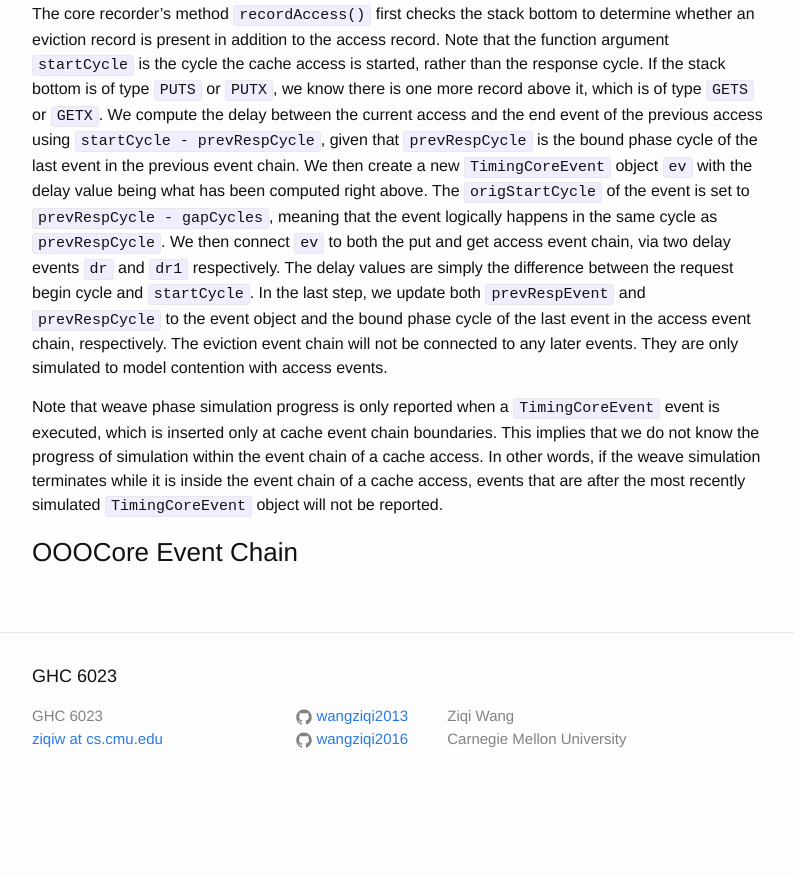
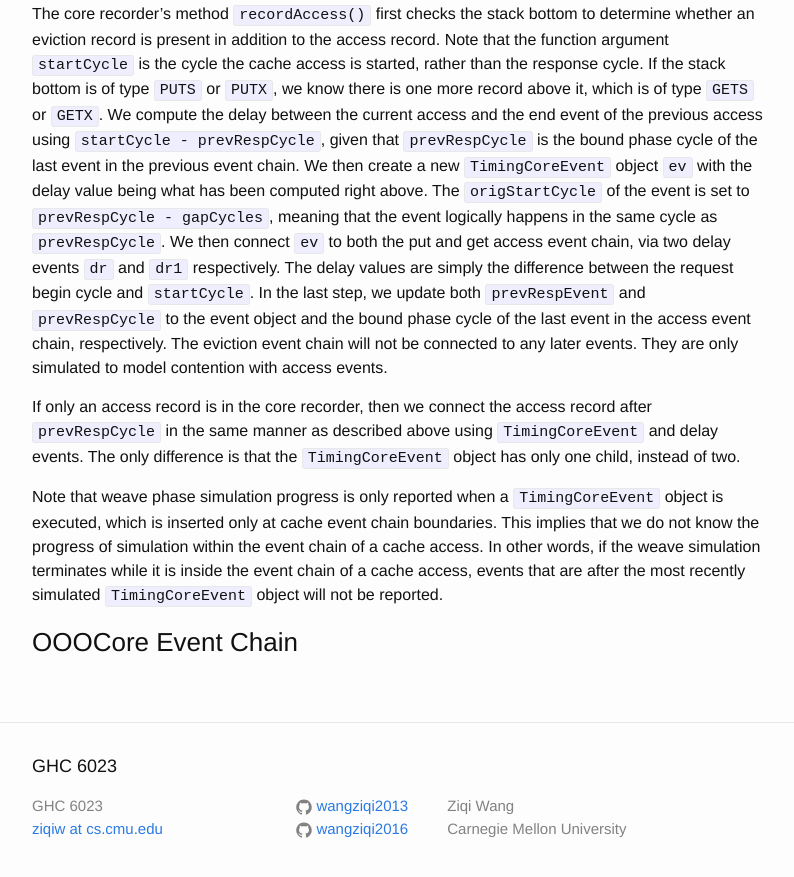
Before and after one commit to wangziqi2013/wangziqi2013.github.io, a Jekyll site: the page built from _posts/2019-01-22-understand-zsim-contention-sim.markdown, in a window 1280 px wide and 900 px high, scrolled down 17313 px. Shown: the top 877 px of the window, without its empty margins (238-1032 px from the left). Built offline with Jekyll 4.4.1, drawn with Linux system fonts in a browser that asks for light colours; before the commit the page ends 18123 px from its top, so only the background shows below that.

Commit message:
Adding second case

```diff
--- a/_posts/2019-01-22-understand-zsim-contention-sim.markdown
+++ b/_posts/2019-01-22-understand-zsim-contention-sim.markdown
@@ -637,11 +637,14 @@ events `dr` and `dr1` respectively. The delay values are simply the difference b
 cycle of the last event in the access event chain, respectively. The eviction event chain will not be connected to any
 later events. They are only simulated to model contention with access events.
 
-Note that weave phase simulation progress is only reported when a `TimingCoreEvent`
-event is executed, which is inserted only at cache event chain boundaries. This implies that we do not know the progress
-of simulation within the event chain of a cache access. In other words, if the weave simulation terminates while it is
-inside the event chain of a cache access, events that are after the most recently simulated `TimingCoreEvent` object will
-not be reported.
+If only an access record is in the core recorder, then we connect the access record after `prevRespCycle` in the same
+manner as described above using `TimingCoreEvent` and delay events. The only difference is that the `TimingCoreEvent`
+object has only one child, instead of two.
+
+Note that weave phase simulation progress is only reported when a `TimingCoreEvent` object is executed, which is inserted
+only at cache event chain boundaries. This implies that we do not know the progress of simulation within the event chain
+of a cache access. In other words, if the weave simulation terminates while it is inside the event chain of a cache access,
+events that are after the most recently simulated `TimingCoreEvent` object will not be reported.
 
 
 ### OOOCore Event Chain
```
